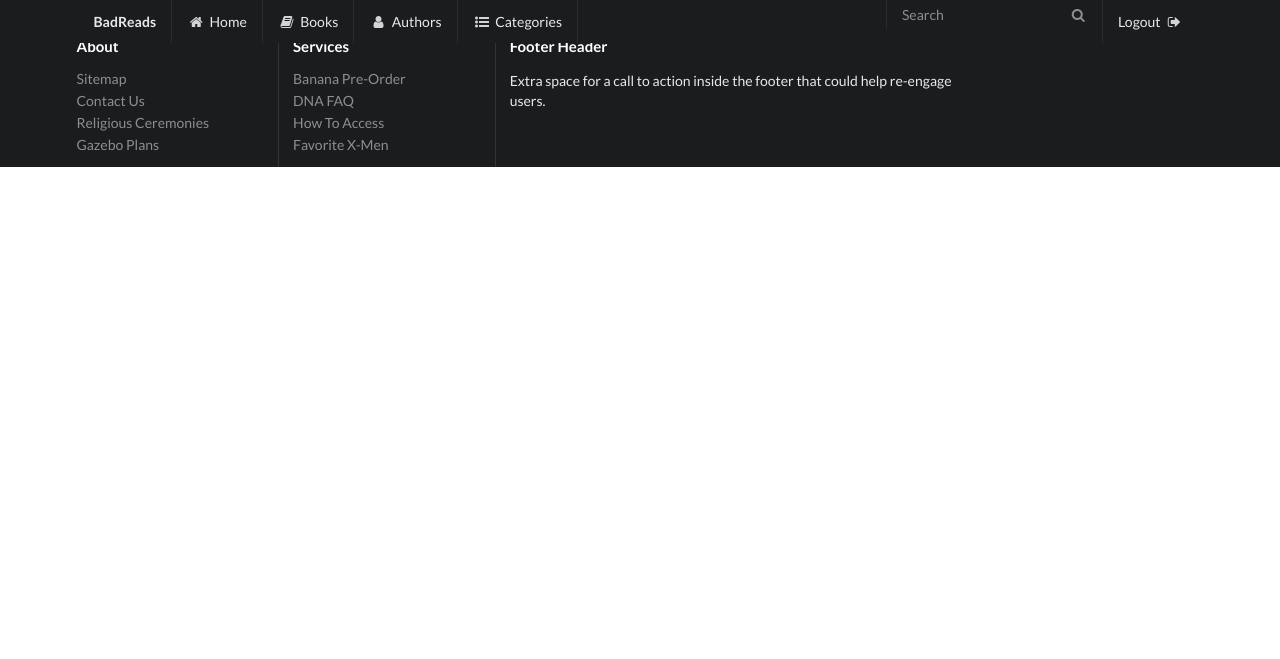
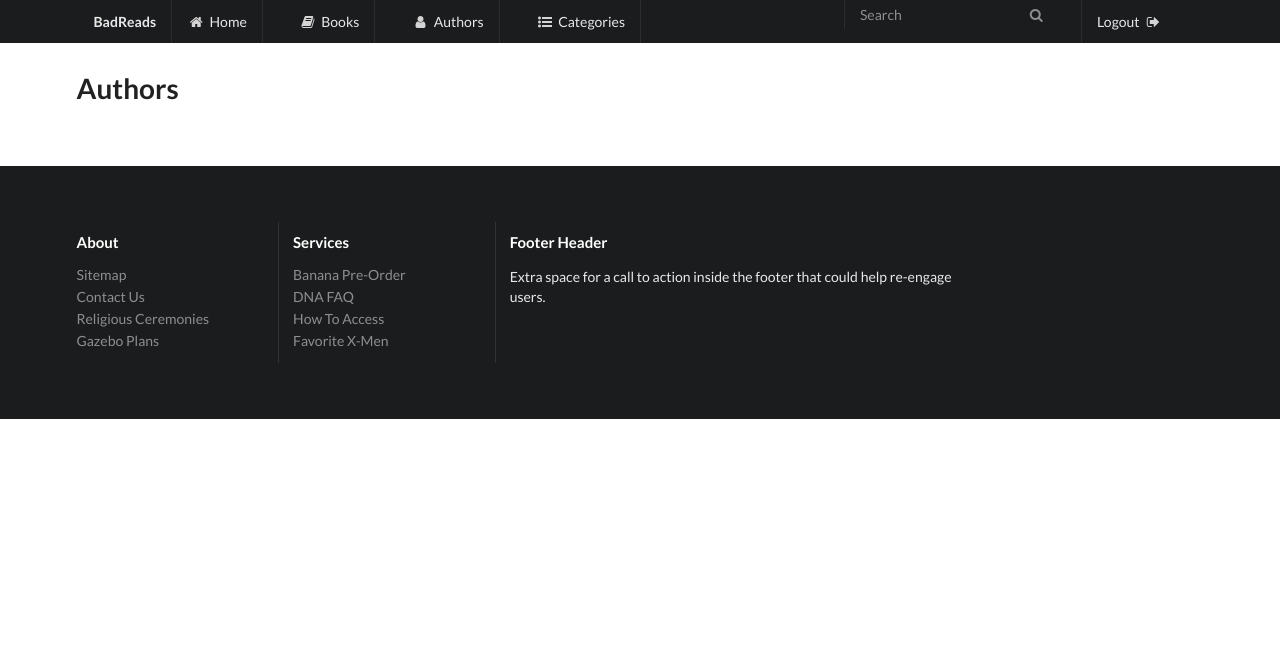
Before and after one commit to EhabGamal/BadReads, a Django app: page /authors in a window 1280 px wide. Shown: the top 659 px of the page. Before the commit the page ends 167 px from the top, so only its background shows below. Run offline with Django 3.2, Linux system fonts and the light colour scheme; the visitor is signed in with stand-in values (Sample User, id 1); data that the repository does not hold is empty; some libraries are stand-ins or nearby versions.

Commit message:
Styling main container

```diff
--- a/library/templates/layouts/header.html
+++ b/library/templates/layouts/header.html
@@ -3,7 +3,24 @@
     <title>index</title>
     {% load static %}
     <link rel="stylesheet" href="{% static 'css/semantic.min.css' %}">
-
+    <style type="text/css">
+        body {
+            background-color: #FFFFFF;
+        }
+        .ui.menu .item {
+            margin-right: 1.5em;
+        }
+        .ui.menu .item img.logo {
+            margin-right: 1.5em;
+        }
+        .main.container {
+            margin-top: 5em;
+        }
+        .ui.footer.segment {
+            margin: 5em 0em 0em;
+            padding: 5em 0em;
+        }
+    </style>
 </head>
 
 <body>
```
